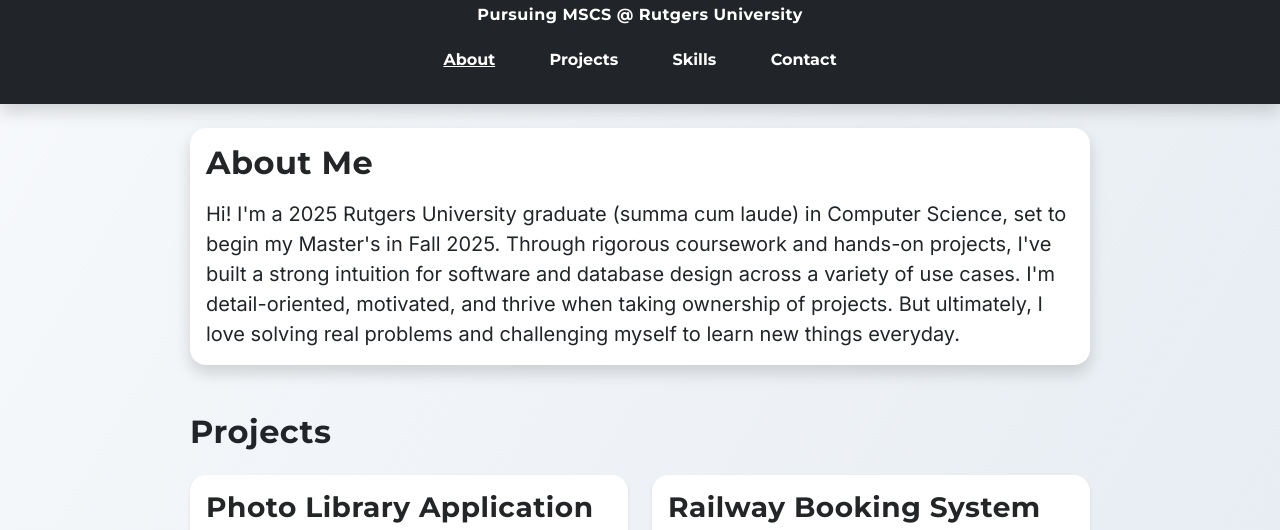
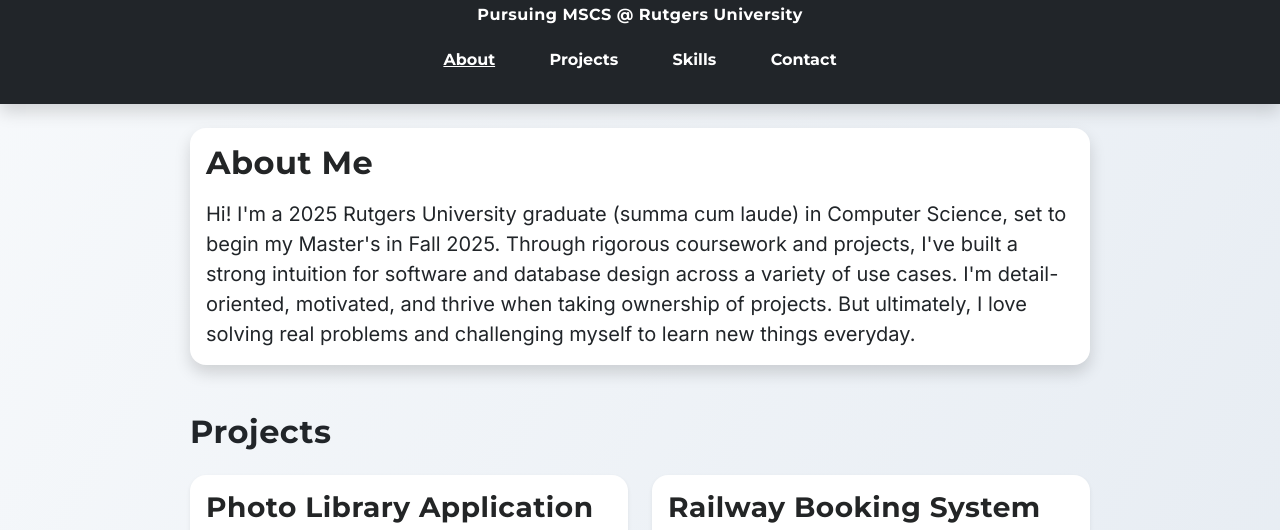
Before and after one commit to 1reubent/portfolio-website, a plain HTML site: page index.html in a window 1280 px wide. Shown: the part 231-761 px from the top of the page. Drawn offline with nearby package versions, Linux system fonts and the light colour scheme.

Commit message:
update bio

```diff
--- a/index.html
+++ b/index.html
@@ -46,11 +46,11 @@
             <p class="card-text fs-5">
               Hi! I'm a 2025 Rutgers University graduate (summa cum laude) in
               Computer Science, set to begin my Master's in Fall 2025. Through
-              rigorous coursework and hands-on projects, I've built a strong
-              intuition for software and database design across a variety of use
-              cases. I'm detail-oriented, motivated, and thrive when taking
-              ownership of projects. But ultimately, I love solving real
-              problems and challenging myself to learn new things everyday.
+              rigorous coursework and projects, I've built a strong intuition
+              for software and database design across a variety of use cases.
+              I'm detail-oriented, motivated, and thrive when taking ownership
+              of projects. But ultimately, I love solving real problems and
+              challenging myself to learn new things everyday.
 
               <!--
               "techincal" intuition? I was thinking more along the lines that I've learned to recognize common design patterns. How can i express that in a consice way?
```
